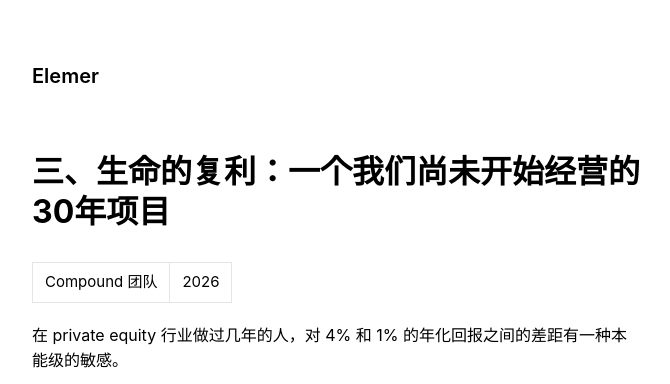
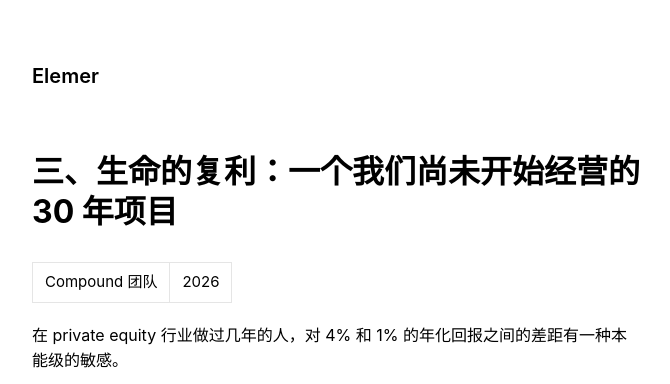
Before and after one commit to elemer1/elemer1.github.io, a Jekyll site: the page built from _markdown/三、生命的复利：一个我们尚未开始经营的 30 年项目.md, in a window 1280 px wide and 900 px high. Shown: the top 384 px of the window, without its empty margins (303-973 px from the left). Built offline with Jekyll 4.4.1, drawn with Linux system fonts in a browser that asks for light colours.

Commit message:
Update content - 2026-04-27 01:51:46

```diff
--- a/_markdown/三、生命的复利：一个我们尚未开始经营的 30 年项目.md
+++ b/_markdown/三、生命的复利：一个我们尚未开始经营的 30 年项目.md
@@ -1,5 +1,5 @@
 ---
-title: 三、生命的复利：一个我们尚未开始经营的30年项目
+title: 三、生命的复利：一个我们尚未开始经营的 30 年项目
 permalink: /compound-interest-of-life/
 listed: true
 ---
```
Also changed, not shown: _markdown/Tokenmaxxing.md (+2 -2 lines), _markdown/二、血液里写着什么，你就能设计什么.md (+1 -1 lines).
